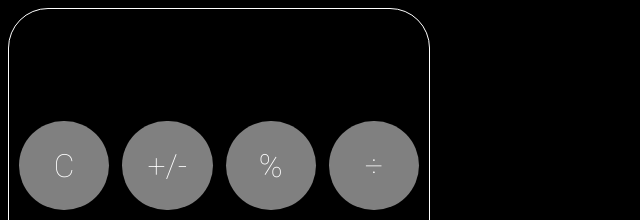
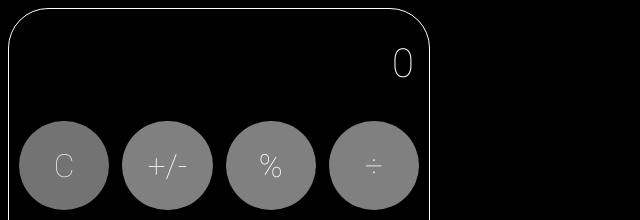
Before and after one commit to Krisstopher15/Calculator, a plain HTML site: page index.html in a window 1280 px wide. In both pictures the pointer is over the button 64 px from the left and 165 px from the top of the page. Shown: the top 220 px of the page, 0-640 px from the left. Drawn offline with Linux system fonts and the light colour scheme.

Commit message:
modified

```diff
--- a/css/style.css
+++ b/css/style.css
@@ -40,3 +40,7 @@ button {
 .sp2 {
   grid-column: span 2;
 }
+
+button:hover {
+  opacity: 0.9;
+}
--- a/index.html
+++ b/index.html
@@ -9,7 +9,7 @@
   </head>
   <body>
     <div class="calculator">
-      <div class="display"></div>
+      <div class="display">0</div>
       <button>C</button>
       <button>+/-</button>
       <button>%</button>
```
